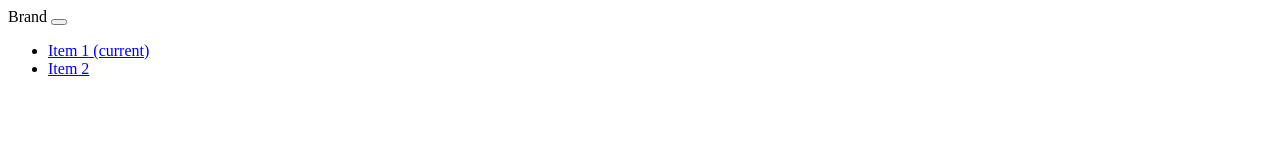
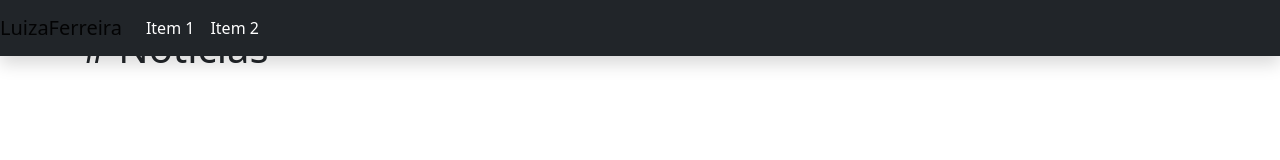
Before and after one commit to luizalferreira/Aula-Pw-08-03, a plain HTML site: page index.html in a window 1280 px wide. Drawn offline with Linux system fonts and the light colour scheme.

Commit message:
dia29-03

```diff
--- a/index.html
+++ b/index.html
@@ -1,30 +1,56 @@
 <!DOCTYPE html>
-<html lang="en">
+<html lang="pt-br">
 
 <head>
     <meta charset="UTF-8">
     <meta http-equiv="X-UA-Compatible" content="IE=edge">
     <meta name="viewport" content="width=device-width, initial-scale=1.0">
-    <title>Document</title>
+    <title>Teste</title>
+    <link rel="stylesheet" href="css/bootstrap.css">
+    <link rel="stylesheet" href="css/luiza.css">
+
 </head>
 
 <body>
-    <nav class="navbar navbar-expand-lg navbar-light bg-light fixed-top">
-        <a class="navbar-brand">Brand</a>
+    <nav class="navbar navbar-expand-lg navbar-light bg-dark fixed-top shadow">
+        <a class="navbar-brand">LuizaFerreira</a>
+
         <button class="navbar-toggler" data-target="#my-nav" data-toggle="collapse" aria-controls="my-nav" aria-expanded="false" aria-label="Toggle navigation">
             <span class="navbar-toggler-icon"></span>
         </button>
         <div id="my-nav" class="collapse navbar-collapse">
             <ul class="navbar-nav mr-auto">
-                <li class="nav-item active">
-                    <a class="nav-link" href="#">Item 1 <span class="sr-only">(current)</span></a>
+                <li class="nav-item">
+                    <a class="nav-link text-white" href="#">Item 1</a>
                 </li>
                 <li class="nav-item">
-                    <a class="nav-link disabled" href="#" tabindex="-1" aria-disabled="true">Item 2</a>
+                    <a class="nav-link text-white" href="#">Item 2</a>
                 </li>
             </ul>
         </div>
     </nav>
+    <br>
+
+    <div class="jumbotron jumbotron-fluid bg-luiza">
+    </div>
+
+    <div class="container">
+        <div class="row">
+            <h1 class="text-dark"># Notícias</h1>
+        </div>
+        <div class="row">
+            <div class="col-12 col-sm-5 col-md-5">
+                <div class="container-fluid">
+
+
+
+                </div>
+            </div>
+        </div>
+    </div>
+
+    </div>
+
     <script src="js/jquery-3.6.0.min.js"></script>
     <script src="js/bootstrap.js"></script>
 </body>
```
